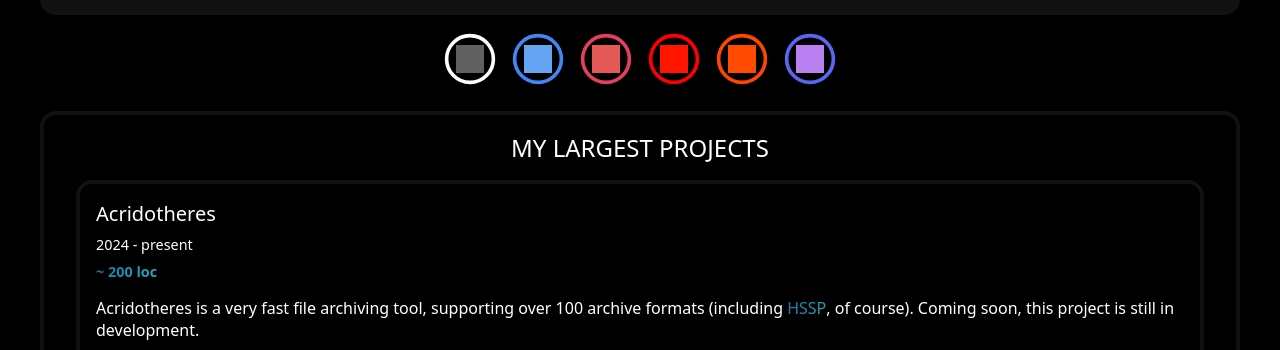
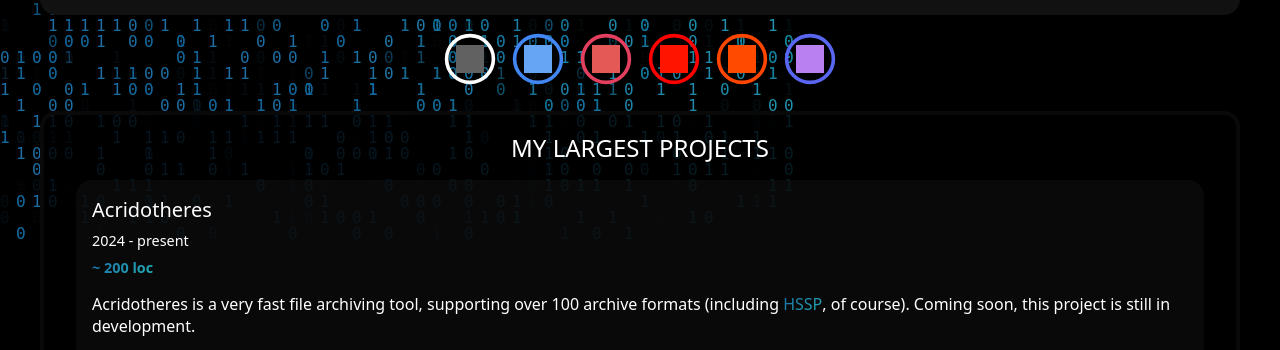
Before and after one commit to Le0X8/website, a PHP site: page / in a window 1280 px wide. Shown: the part 353-703 px from the top of the page. Run offline with PHP 8.4, Linux system fonts and the light colour scheme; grey boxes are pictures that could not be loaded.

Commit message:
Added fancy background

```diff
--- /dev/null
+++ b/bg.js
@@ -0,0 +1,58 @@
+const canvas = document.querySelector('#bg canvas');
+
+canvas.width = window.screen.width;
+canvas.height = window.screen.height;
+
+const ctx = canvas.getContext('2d');
+
+const gradientCanvas = document.createElement('canvas');
+gradientCanvas.width = canvas.width;
+gradientCanvas.height = canvas.height;
+gradientCanvas.style.display = 'none';
+const gradientCtx = gradientCanvas.getContext('2d');
+const angle = 318 / 180 * Math.PI;
+const gradient = gradientCtx.createLinearGradient(0, 0, Math.cos(angle) * canvas.width, Math.sin(angle) * canvas.height);
+gradient.addColorStop(0, '#1b6da4');
+gradient.addColorStop(1, '#23aeb5');
+gradientCtx.fillStyle = gradient;
+gradientCtx.fillRect(0, 0, canvas.width, canvas.height);
+
+const getColor = (x, y) => {
+  const pixel = gradientCtx.getImageData(x, y, 1, 1).data;
+  return `#${pixel[0] < 16 ? '0' : '' + pixel[0].toString(16)}${pixel[0] < 16 ? '0' : '' + pixel[1].toString(16)}${pixel[0] < 16 ? '0' : '' + pixel[2].toString(16)}`;
+};
+
+const random = () => Math.floor(Math.random() * 2);
+
+const cols = Math.floor(canvas.width / 16);
+const rows = Math.floor(canvas.height / 16);
+
+for (let i = 0; i < cols; i++) for (let j = 0; j < rows; j++) {
+  if (random()) continue;
+  const color = getColor(i * 16, j * 16);
+  ctx.fillStyle = color;
+  ctx.font = '16px Cascadia Code, monospace';
+  ctx.fillText(random(), i * 16, j * 16);
+};
+
+const sleep = (ms) => new Promise(resolve => setTimeout(resolve, ms));
+
+setInterval(async () => {
+  const x = Math.floor(Math.random() * cols);
+  const y = Math.floor(Math.random() * rows);
+  const color = getColor(x * 16, y * 16) + '22';
+  for (let i = 0; i < 16; i++) {
+    ctx.fillStyle = '#0002';
+    ctx.fillRect(x * 16, y * 16, 16, 16);
+    await sleep(50);
+  };
+  await sleep(50);
+  if (random()) return;
+  ctx.font = '16px Cascadia Code, monospace';
+  const rnd = random();
+  for (let i = 0; i < 16; i++) {
+    ctx.fillStyle = color;
+    ctx.fillText(rnd, x * 16, (y + 1) * 16);
+    await sleep(50);
+  };
+}, 1);
--- a/index.php
+++ b/index.php
@@ -8,7 +8,9 @@
   <link rel="stylesheet" href="/style.css">
 </head>
 
-<body>
+<body class="nojs">
+  <script>document.body.classList.remove('nojs');</script>
+  <div id="bg"><canvas alt="Random generated background"></canvas></div>
   <main>
     <div id="profile">
       <img src="https://avatars.githubusercontent.com/u/84378319" alt="LeoX DEV" id="profile-pic">
@@ -213,6 +215,8 @@
   <footer>
     <p>&copy; 2023-<?php echo (floor(time() / 31557600) + 1970) ?> LeoX DEV</p>
   </footer>
+
+  <script src="/bg.js"></script>
 </body>
 
 </html>
--- a/style.css
+++ b/style.css
@@ -1,5 +1,5 @@
 html, body {
-  background-color: #000;
+  background-color: #0000;
   color: #fff;
   padding: 0;
   margin: 0;
@@ -12,6 +12,46 @@ body {
   justify-content: center;
   flex-wrap: wrap;
   padding: 1rem;
+}
+
+#bg {
+  position: fixed;
+  top: 0;
+  left: 0;
+  width: 100%;
+  height: 100%;
+  z-index: -1;
+  background-color: #000;
+  overflow: hidden;
+}
+
+#bg canvas {
+  position: fixed;
+  top: 0;
+  left: 0;
+  width: auto;
+  height: auto;
+  z-index: -1;
+}
+
+.nojs #bg {
+  background: linear-gradient(318deg, #23aeb5 0%, #1b6da4 100%);
+}
+
+.nojs #bg canvas {
+  display: none;
+}
+
+main > div:not(#profile):not(#links):not(#skill-exp), #skill-exp > div {
+  background-color: #000c;
+}
+
+.nojs main > div:not(#profile):not(#links):not(#skill-exp), .nojs #skill-exp > div {
+  background-color: #0004;
+}
+
+#skill-exp > div > div, #projects > div {
+  background-color: #1118;
 }
 
 main {
@@ -143,7 +183,7 @@ img.nginx {
 }
 
 img.mariadb {
-  filter: invert(15%) sepia(24%) saturate(4483%) hue-rotate(166deg) brightness(90%) contrast(103%);
+  filter: invert(100%);
 }
 
 img.svg {
@@ -153,8 +193,6 @@ img.svg {
 img.rs {
   filter: invert(100%);
 }
-
-
 
 #skill-exp {
   margin-top: 5rem;
@@ -167,7 +205,7 @@ img.rs {
 }
 
 #skill-exp > div {
-  border: 0.25rem solid #111;
+  border: 0.25rem solid #1118;
   padding: 1rem;
   margin: 5rem 0;
   border-radius: 1rem;
@@ -183,7 +221,6 @@ img.rs {
 }
 
 #skill-exp > div > div {
-  border: 0.25rem solid #111;
   padding: 1rem;
   margin: 1rem 0;
   border-radius: 1rem;
@@ -192,7 +229,14 @@ img.rs {
 #links {
   text-align: center;
   clear: both;
-  padding-top: 1rem;
+  margin-top: 1rem;
+}
+
+.nojs #links {
+  background-color: #0004;
+  border: 0.25rem solid #1118;
+  padding: 1rem;
+  border-radius: 1rem;
 }
 
 #links a {
@@ -245,7 +289,7 @@ img.rs {
   margin-top: 1.5rem;
   padding: 1rem;
   border-radius: 1rem;
-  border: 0.25rem solid #111;
+  border: 0.25rem solid #1118;
 }
 
 #projects h2 {
@@ -260,7 +304,6 @@ img.rs {
 #projects div {
   margin: 1rem;
   padding: 1rem;
-  border: 0.25rem solid #111;
   border-radius: 1rem;
 }
 
```
